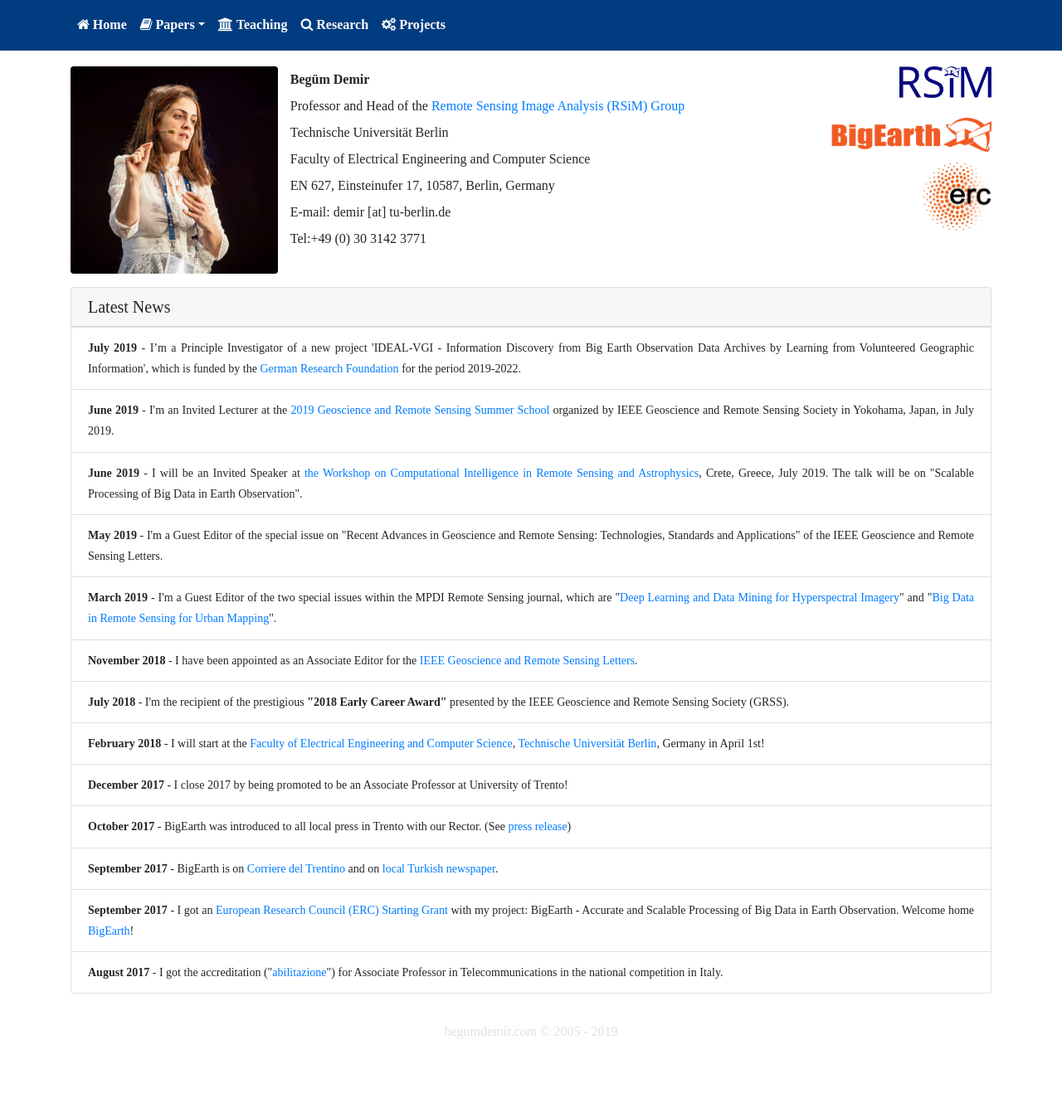
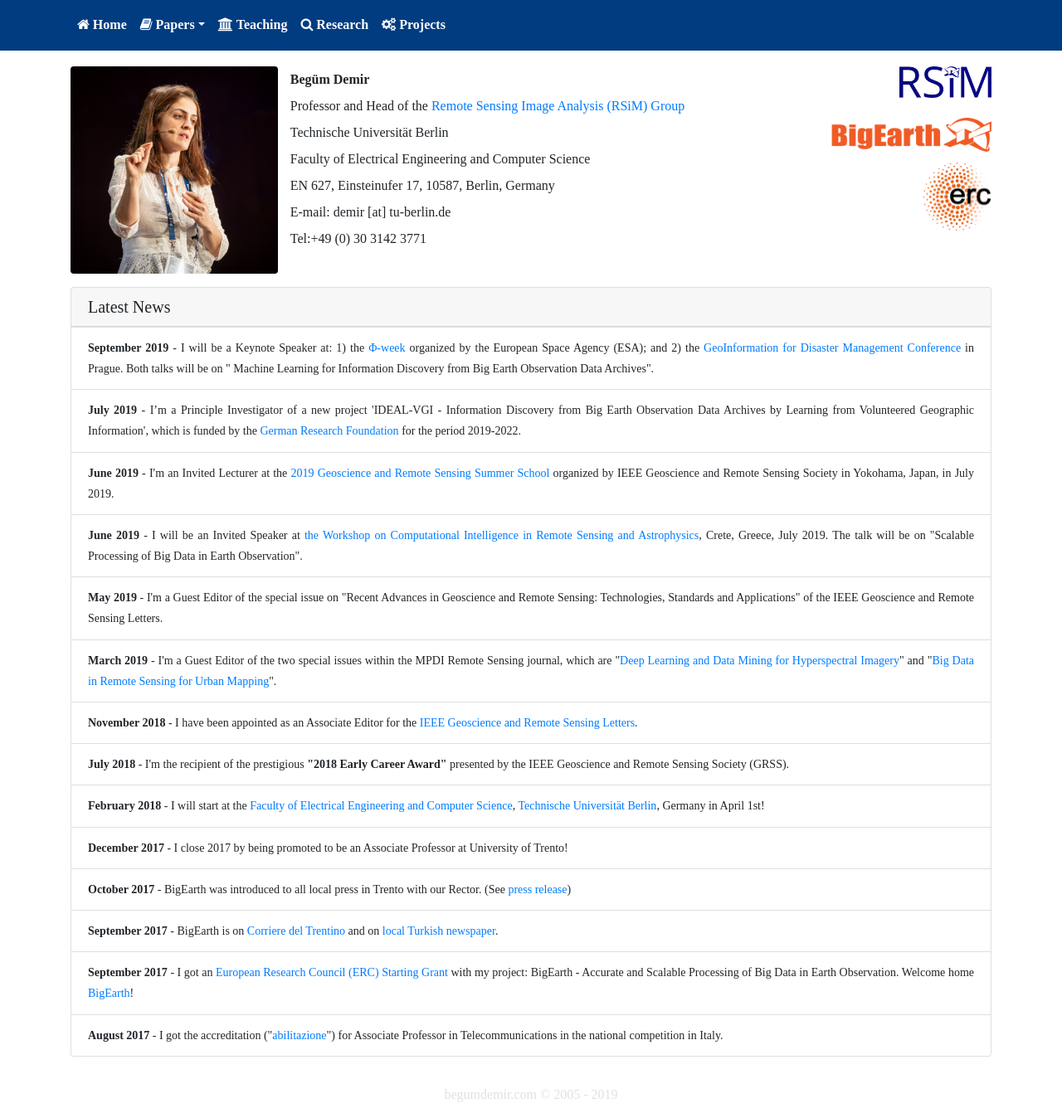
Before and after one commit to zafatar/bd, a Jekyll site: the page built from index.md, in a window 1280 px wide and 1342 px high. Shown: the whole window at 83% size. Built offline with Jekyll 4.4.1, drawn with Linux system fonts in a browser that asks for light colours; nearby versions of some CDN libraries; some web fonts are replaced.

Commit message:
update news

```diff
--- a/index.md
+++ b/index.md
@@ -35,6 +35,9 @@ guid: http://www.begumdemir.com/?page_id=1
     	<h5 class="card-header b-0">Latest News</h5>
 		<!-- List Group -->
 		<ul class="list-group list-group-flush" style="font-size: 14px">
+			<li class="list-group-item text-justify">
+				<b>September 2019</b> - I will be a Keynote Speaker at: 1) the <a href="https://phiweek.esa.int" target="_blank">Φ-week</a> organized by the European Space Agency (ESA); and 2) the <a href="http://www.gi4dm2019.org" target="_blank">GeoInformation for Disaster Management Conference</a> in Prague. Both talks will be on " Machine Learning for Information Discovery from Big Earth Observation Data Archives".
+			</li>
 			<li class="list-group-item text-justify">
 				<b>July 2019</b> - I’m a Principle Investigator of a new project 'IDEAL-VGI - Information Discovery from Big Earth Observation Data Archives by Learning from Volunteered Geographic Information', which is funded by the <a href="https://www.dfg.de/en/" target="_blank">German Research Foundation</a> for the period 2019-2022.
 			</li>
```
